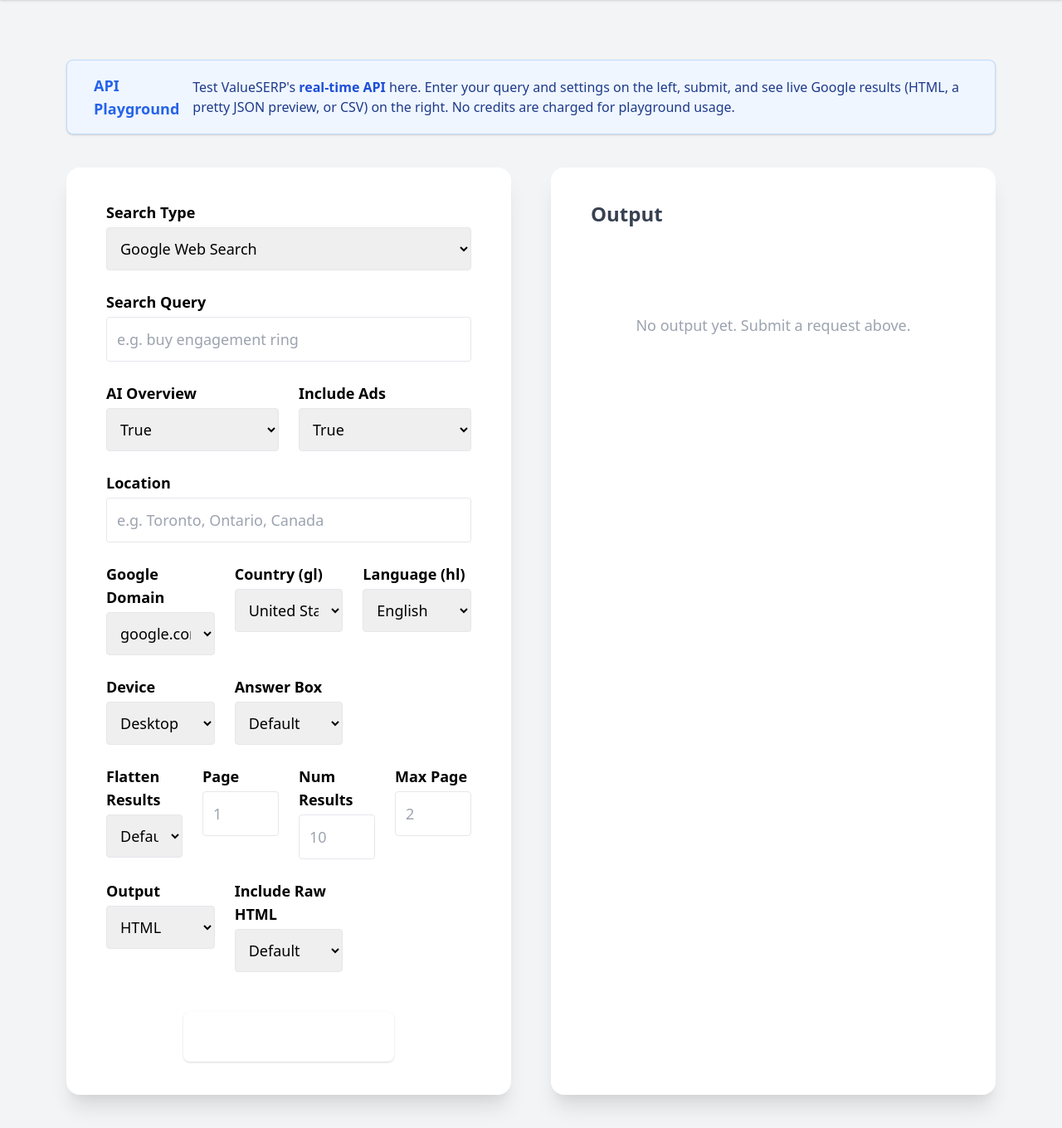
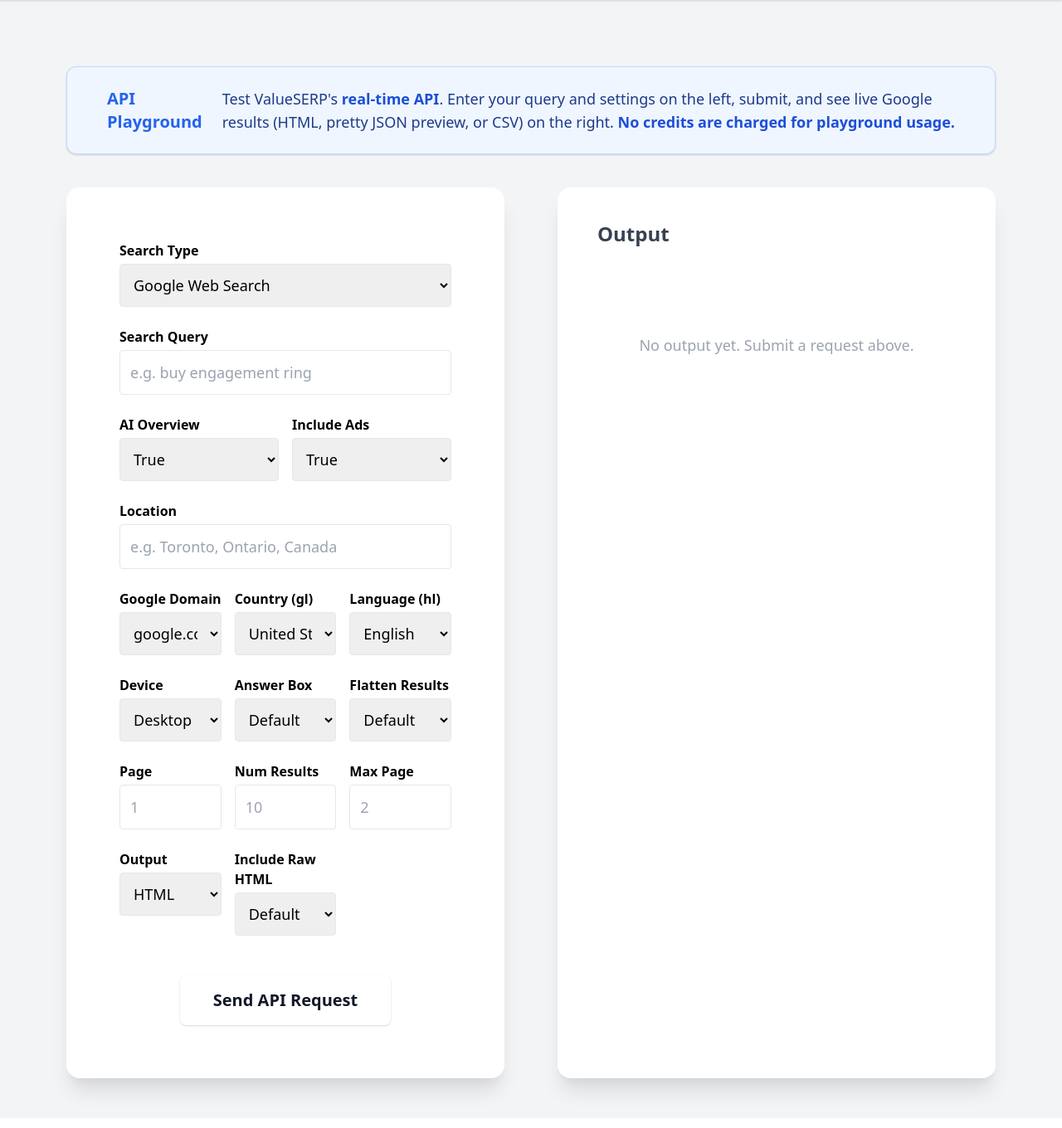
Before and after one commit to dogancanbaris/serpscrape, a Flask app: page /playground in a window 1280 px wide. Shown: the part 48-1408 px from the top of the page at 83% size. After the commit the page ends 1384 px from the top, so only its background shows below. Run offline with Flask 3, Linux system fonts and the light colour scheme; a user stored in the database is signed in.

Commit message:
Update: latest playground and UI improvements v2

```diff
--- a/templates/playground.html
+++ b/templates/playground.html
@@ -1,20 +1,20 @@
 {% extends "base.html" %}
 {% block title %}API Playground - Serpscraper{% endblock %}
 {% block content %}
-<div class="bg-[#f7f9fa] min-h-screen flex flex-col items-center py-10 font-sans">
-  <div class="w-full max-w-7xl">
-    <div class="bg-blue-50 border border-blue-200 text-blue-900 px-8 py-4 rounded-lg flex items-center gap-2 text-base shadow mb-10">
-      <span class="font-bold text-blue-600 text-lg mr-2">API Playground</span>
-      <span>
-        Test ValueSERP's <span class="text-blue-700 font-semibold">real-time API</span> here. Enter your query and settings on the left, submit, and see live Google results (HTML, a pretty JSON preview, or CSV) on the right. No credits are charged for playground usage.
-      </span>
+<div class="bg-[#f7f9fa] min-h-screen flex flex-col items-center py-12 font-sans">
+  <div class="w-full max-w-screen-2xl mx-auto">
+    <div class="mb-10 px-4 md:px-0">
+      <div class="bg-blue-50 border border-blue-200 text-blue-900 px-12 py-6 rounded-xl flex items-center gap-2 text-lg shadow font-sans">
+        <span class="font-bold text-blue-600 text-xl">API Playground</span>
+        <span class="ml-4">Test ValueSERP's <span class="font-semibold text-blue-700">real-time API</span>. Enter your query and settings on the left, submit, and see live Google results (HTML, pretty JSON preview, or CSV) on the right. <span class="text-blue-700 font-semibold">No credits are charged for playground usage.</span></span>
+      </div>
     </div>
-    <div class="grid grid-cols-1 md:grid-cols-2 gap-12">
+    <div class="w-full grid grid-cols-1 xl:grid-cols-2 gap-16">
       <!-- Input Form -->
-      <form method="post" class="bg-white rounded-2xl shadow-xl px-12 py-10 flex flex-col gap-6 text-lg w-full max-w-3xl mx-auto">
+      <form method="post" class="bg-white rounded-2xl shadow-xl p-16 flex flex-col gap-6 text-lg w-full min-h-[900px] max-w-[900px] mx-auto">
         <div>
-          <label class="block font-semibold mb-1 text-lg">Search Type</label>
-          <select name="search_type" class="w-full border rounded p-3 text-lg">
+          <label class="block font-semibold mb-1 text-base">Search Type</label>
+          <select name="search_type" class="w-full border rounded p-3 text-lg focus:ring-2 focus:ring-orange-400">
             <option value="search">Google Web Search</option>
             <option value="news">Google News</option>
             <option value="images">Google Images</option>
@@ -24,108 +24,107 @@
           </select>
         </div>
         <div>
-          <label class="block font-semibold mb-1 text-lg">Search Query</label>
-          <input name="q" class="w-full border rounded p-3 text-lg" placeholder="e.g. buy engagement ring" required>
+          <label class="block font-semibold mb-1 text-base">Search Query</label>
+          <input name="q" class="w-full border rounded p-3 text-lg focus:ring-2 focus:ring-orange-400" placeholder="e.g. buy engagement ring" required>
         </div>
-        <div class="flex gap-6">
+        <div class="flex gap-4">
           <div class="flex-1">
-            <label class="block font-semibold mb-1 text-lg">AI Overview</label>
-            <select name="include_ai_overview" class="w-full border rounded p-3 text-lg">
+            <label class="block font-semibold mb-1 text-base">AI Overview</label>
+            <select name="include_ai_overview" class="w-full border rounded p-3 text-lg focus:ring-2 focus:ring-orange-400">
               <option value="true">True</option>
               <option value="false">False</option>
             </select>
           </div>
           <div class="flex-1">
-            <label class="block font-semibold mb-1 text-lg">Include Ads</label>
-            <select name="include_ads" class="w-full border rounded p-3 text-lg">
+            <label class="block font-semibold mb-1 text-base">Include Ads</label>
+            <select name="include_ads" class="w-full border rounded p-3 text-lg focus:ring-2 focus:ring-orange-400">
               <option value="true">True</option>
               <option value="false">False</option>
             </select>
           </div>
         </div>
         <div>
-          <label class="block font-semibold mb-1 text-lg">Location</label>
-          <input name="location" class="w-full border rounded p-3 text-lg" placeholder="e.g. Toronto, Ontario, Canada">
+          <label class="block font-semibold mb-1 text-base">Location</label>
+          <input name="location" class="w-full border rounded p-3 text-lg focus:ring-2 focus:ring-orange-400" placeholder="e.g. Toronto, Ontario, Canada">
         </div>
-        <div class="flex gap-6">
+        <div class="flex gap-4">
           <div class="flex-1">
-            <label class="block font-semibold mb-1 text-lg">Google Domain</label>
-            <select name="google_domain" class="w-full border rounded p-3 text-lg">
+            <label class="block font-semibold mb-1 text-base">Google Domain</label>
+            <select name="google_domain" class="w-full border rounded p-3 text-lg focus:ring-2 focus:ring-orange-400">
               <option value="google.com">google.com</option>
               <option value="google.ca">google.ca</option>
               <option value="google.co.uk">google.co.uk</option>
             </select>
           </div>
           <div class="flex-1">
-            <label class="block font-semibold mb-1 text-lg">Country (gl)</label>
-            <select name="gl" class="w-full border rounded p-3 text-lg">
+            <label class="block font-semibold mb-1 text-base">Country (gl)</label>
+            <select name="gl" class="w-full border rounded p-3 text-lg focus:ring-2 focus:ring-orange-400">
               <option value="us">United States</option>
               <option value="ca">Canada</option>
               <option value="uk">United Kingdom</option>
             </select>
           </div>
           <div class="flex-1">
-            <label class="block font-semibold mb-1 text-lg">Language (hl)</label>
-            <select name="hl" class="w-full border rounded p-3 text-lg">
+            <label class="block font-semibold mb-1 text-base">Language (hl)</label>
+            <select name="hl" class="w-full border rounded p-3 text-lg focus:ring-2 focus:ring-orange-400">
               <option value="en">English</option>
               <option value="fr">French</option>
               <option value="es">Spanish</option>
             </select>
           </div>
         </div>
-        <div class="flex gap-6">
+        <div class="flex gap-4">
           <div class="flex-1">
-            <label class="block font-semibold mb-1 text-lg">Device</label>
-            <select name="device" class="w-full border rounded p-3 text-lg">
+            <label class="block font-semibold mb-1 text-base">Device</label>
+            <select name="device" class="w-full border rounded p-3 text-lg focus:ring-2 focus:ring-orange-400">
               <option value="desktop">Desktop</option>
               <option value="mobile">Mobile</option>
               <option value="tablet">Tablet</option>
             </select>
           </div>
           <div class="flex-1">
-            <label class="block font-semibold mb-1 text-lg">Answer Box</label>
-            <select name="include_answer_box" class="w-full border rounded p-3 text-lg">
-              <option value="">Default</option>
-              <option value="true">True</option>
-              <option value="false">False</option>
-            </select>
-          </div>
-          <div class="flex-1"></div>
-        </div>
-        <div class="flex gap-6">
-          <div class="flex-1">
-            <label class="block font-semibold mb-1 text-lg">Flatten Results</label>
-            <select name="flatten_results" class="w-full border rounded p-3 text-lg">
+            <label class="block font-semibold mb-1 text-base">Answer Box</label>
+            <select name="include_answer_box" class="w-full border rounded p-3 text-lg focus:ring-2 focus:ring-orange-400">
               <option value="">Default</option>
               <option value="true">True</option>
               <option value="false">False</option>
             </select>
           </div>
           <div class="flex-1">
-            <label class="block font-semibold mb-1 text-lg">Page</label>
-            <input name="page" class="w-full border rounded p-3 text-lg" placeholder="1">
+            <label class="block font-semibold mb-1 text-base">Flatten Results</label>
+            <select name="flatten_results" class="w-full border rounded p-3 text-lg focus:ring-2 focus:ring-orange-400">
+              <option value="">Default</option>
+              <option value="true">True</option>
+              <option value="false">False</option>
+            </select>
+          </div>
+        </div>
+        <div class="flex gap-4">
+          <div class="flex-1">
+            <label class="block font-semibold mb-1 text-base">Page</label>
+            <input name="page" class="w-full border rounded p-3 text-lg focus:ring-2 focus:ring-orange-400" placeholder="1">
           </div>
           <div class="flex-1">
-            <label class="block font-semibold mb-1 text-lg">Num Results</label>
-            <input name="num" class="w-full border rounded p-3 text-lg" placeholder="10">
+            <label class="block font-semibold mb-1 text-base">Num Results</label>
+            <input name="num" class="w-full border rounded p-3 text-lg focus:ring-2 focus:ring-orange-400" placeholder="10">
           </div>
           <div class="flex-1">
-            <label class="block font-semibold mb-1 text-lg">Max Page</label>
-            <input name="max_page" class="w-full border rounded p-3 text-lg" placeholder="2">
+            <label class="block font-semibold mb-1 text-base">Max Page</label>
+            <input name="max_page" class="w-full border rounded p-3 text-lg focus:ring-2 focus:ring-orange-400" placeholder="2">
           </div>
         </div>
-        <div class="flex gap-6">
+        <div class="flex gap-4">
           <div class="flex-1">
-            <label class="block font-semibold mb-1 text-lg">Output</label>
-            <select name="output" class="w-full border rounded p-3 text-lg">
+            <label class="block font-semibold mb-1 text-base">Output</label>
+            <select name="output" class="w-full border rounded p-3 text-lg focus:ring-2 focus:ring-orange-400">
               <option value="html">HTML</option>
               <option value="json">JSON</option>
               <option value="csv">CSV</option>
             </select>
           </div>
           <div class="flex-1">
-            <label class="block font-semibold mb-1 text-lg">Include Raw HTML</label>
-            <select name="include_raw_html" class="w-full border rounded p-3 text-lg">
+            <label class="block font-semibold mb-1 text-base">Include Raw HTML</label>
+            <select name="include_raw_html" class="w-full border rounded p-3 text-lg focus:ring-2 focus:ring-orange-400">
               <option value="">Default</option>
               <option value="true">True</option>
               <option value="false">False</option>
@@ -134,7 +133,7 @@
           <div class="flex-1"></div>
         </div>
         <div class="flex justify-center mt-6">
-          <button type="submit" class="bg-orange-600 hover:bg-orange-700 text-white px-10 py-4 rounded-lg font-bold shadow transition text-xl">
+          <button type="submit" class="bg-orange-600 hover:bg-orange-700 text-gray-900 font-bold px-10 py-4 rounded-lg shadow transition text-xl">
             Send API Request
           </button>
         </div>
@@ -146,7 +145,7 @@
           {% if error %}
             <div class="bg-red-100 text-red-700 p-4 rounded">{{ error }}</div>
           {% elif output_type == 'html' and result_html %}
-            <iframe srcdoc="{{ result_html|e }}" style="width:100%;height:600px;border:none;"></iframe>
+            <iframe srcdoc="{{ result_htmle }}" style="width:100%;height:600px;border:none;"></iframe>
           {% elif output_type == 'json' and result_json %}
             {{ render_serp(result_json) }}
           {% elif output_type == 'csv' and result_csv %}
```
Also changed, not shown: templates/new_job.html (+26 -9 lines).
